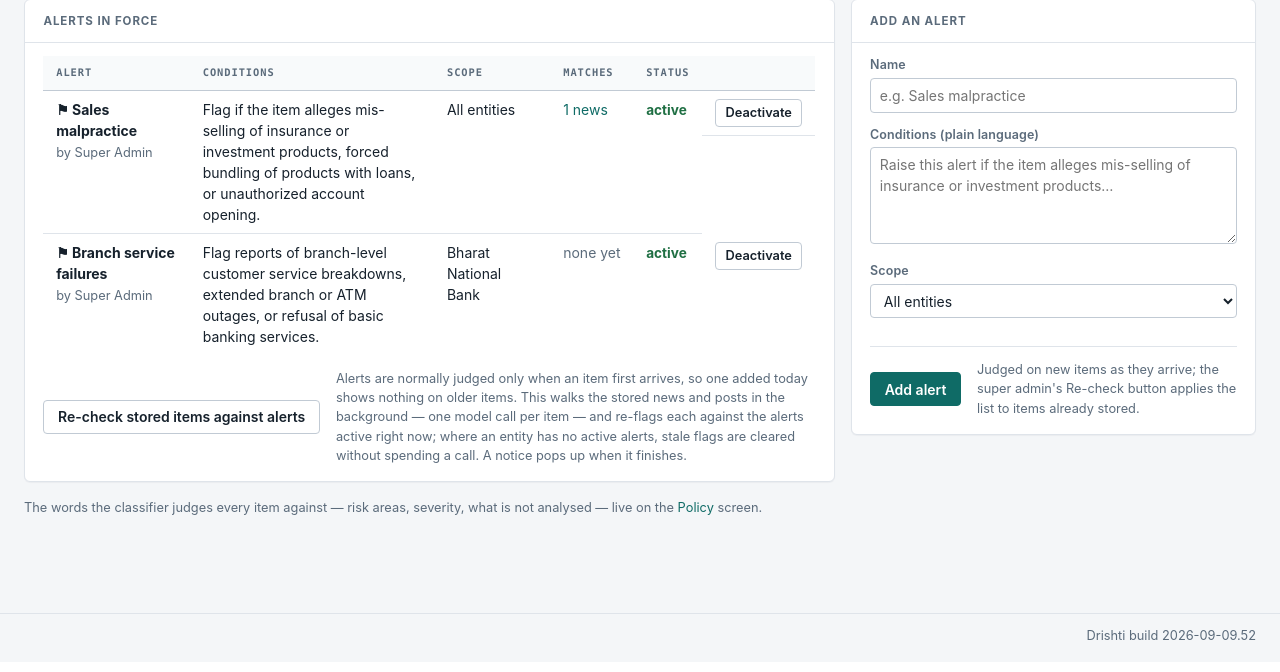
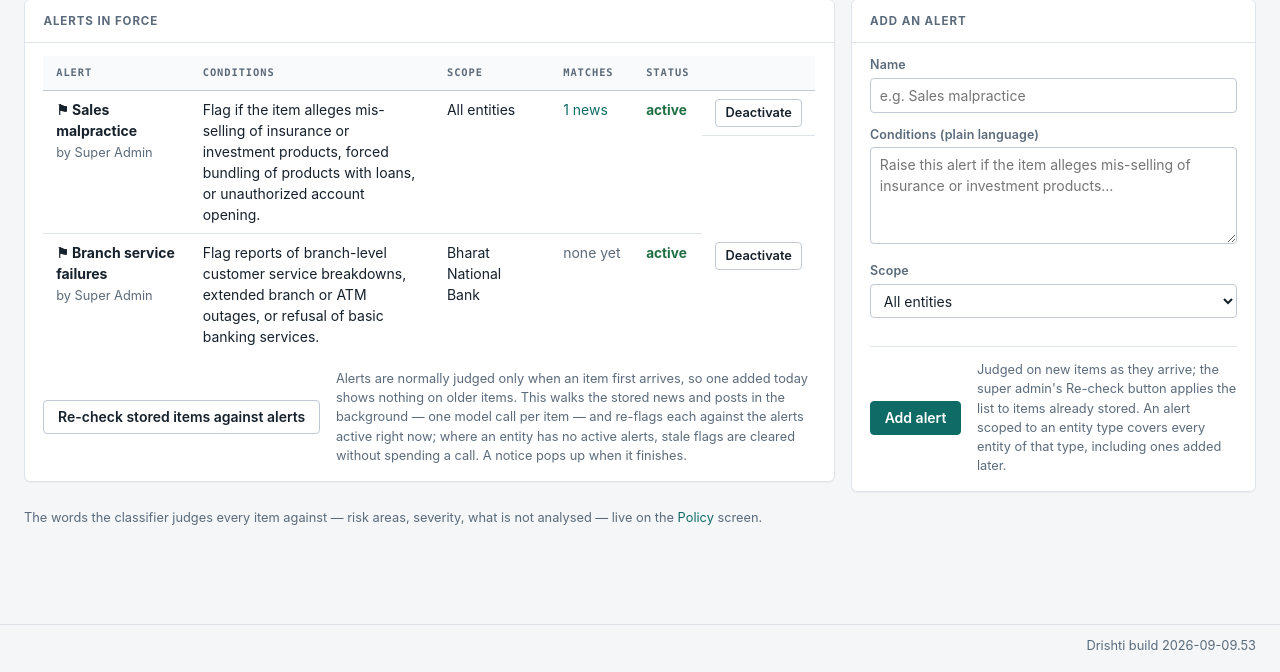
Before and after one commit to anuragbnohar/Suchak, a FastAPI app: page /alerts in a window 1280 px wide. Shown: the part 188-860 px from the top of the page. Before the commit the page ends 828 px from the top, so only its background shows below. Run offline with FastAPI, Linux system fonts and the light colour scheme; the visitor is signed in with stand-in values (Sample User, id 1); data comes from the database, SQL or seed files in the repository.

Commit message:
An alert can watch a whole entity type
Scope was all-or-one: this entity, or every entity there is. A supervisor
watching for coercive recovery wants it on every NBFC — not on one, and
not on the banks. The Add an alert form now offers each entity type the
roster actually holds, with the count it covers ("Every NBFC (3
entities)"), and a type-scoped alert covers entities of that type added
later without anyone remembering to go back.

Stored in a new nullable `factors.entity_kind`, added through the existing
migration list: an installed database gains the column and every alert
already in it keeps working, both columns NULL still meaning every entity.
active_factors() now matches an entity's own alerts, its kind's, and the
global ones; the Alerts screen shows a type in the Scope column and counts
a type-scoped alert only across the entities of that kind, so a stale flag
left on some other entity never inflates the figure. Scopes wider than one
entity stay the super admin's to create — a lead may not write a rule that
fires on another team's entities — and an unknown type is refused.

Co-Authored-By: Claude Opus 5 <noreply@anthropic.com>
Claude-Session: https://claude.ai/code/session_012Jfaecm5wbpqp6Q6ELhSuq

```diff
--- a/app/classify.py
+++ b/app/classify.py
@@ -325,11 +325,16 @@ def _gate(entity, title: str, source: str | None,
 
 
 def active_factors(db, entity_id: int) -> list:
+    """The alerts one entity is judged against: those aimed at it, those
+    aimed at its kind, and those aimed at everything."""
     return q(
         db,
-        "SELECT * FROM factors WHERE active = 1 AND (entity_id IS NULL OR entity_id = ?)"
+        "SELECT * FROM factors WHERE active = 1 AND ("
+        "     (entity_id IS NULL AND entity_kind IS NULL)"
+        "  OR entity_id = ?"
+        "  OR entity_kind = (SELECT kind FROM entities WHERE id = ?))"
         " ORDER BY entity_id IS NULL DESC, name",
-        (entity_id,),
+        (entity_id, entity_id),
     )
 
 
--- a/app/db.py
+++ b/app/db.py
@@ -123,7 +123,10 @@ CREATE INDEX IF NOT EXISTS idx_item_sources_item ON item_sources(item_id);
 
 CREATE TABLE IF NOT EXISTS factors (
     id         INTEGER PRIMARY KEY,
-    entity_id  INTEGER REFERENCES entities(id),   -- NULL = applies to all entities
+    -- Scope, widest last: a kind applies to every entity of that kind,
+    -- and both columns NULL applies to every entity there is.
+    entity_id  INTEGER REFERENCES entities(id),
+    entity_kind TEXT,
     name       TEXT NOT NULL,
     conditions TEXT NOT NULL,
     active     INTEGER NOT NULL DEFAULT 1,
@@ -237,6 +240,10 @@ MIGRATIONS = [
     # ruling (the classifier's list shows); '[]' = ruled not a grievance.
     ("items", "review_complaint_topics", "TEXT"),
     ("reviews", "complaint_topics", "TEXT NOT NULL DEFAULT '[]'"),
+    # An alert aimed at a class of entity rather than one of them or all
+    # of them: "every Urban Cooperative Bank". NULL alongside a NULL
+    # entity_id still means every entity, so existing alerts are unchanged.
+    ("factors", "entity_kind", "TEXT"),
 ]
 
 
--- a/app/main.py
+++ b/app/main.py
@@ -137,7 +137,7 @@ app.mount("/static", StaticFiles(directory=BASE_DIR / "static"), name="static")
 # debugging rounds -- the fix on GitHub, the report from an old copy on
 # disk -- so the running build identifies itself where a screenshot
 # always includes it. Bump on every user-visible change.
-APP_BUILD = "2026-09-09.52"
+APP_BUILD = "2026-09-09.53"
 
 # Templates load once, at startup, like the Python code. With live
 # reloading, extracting an update ZIP over a RUNNING app served new
@@ -2067,8 +2067,11 @@ def _alert_rows(db, user) -> list:
         rows = q(db, "SELECT f.*, e.name AS entity_name, u.display_name AS author"
                      " FROM factors f LEFT JOIN entities e ON e.id = f.entity_id"
                      " LEFT JOIN users u ON u.id = f.created_by"
-                     " WHERE f.entity_id IS NULL OR f.entity_id = ?"
-                     " ORDER BY f.entity_id IS NULL DESC, f.name", (user["entity_id"],))
+                     " WHERE (f.entity_id IS NULL AND f.entity_kind IS NULL)"
+                     "    OR f.entity_id = ?"
+                     "    OR f.entity_kind = (SELECT kind FROM entities WHERE id = ?)"
+                     " ORDER BY f.entity_id IS NULL DESC, f.name",
+                 (user["entity_id"], user["entity_id"]))
     # What each alert has actually caught, split by workstream, so the
     # list reads as a watch list rather than a rulebook. Counts are
     # scoped to what this viewer's links can open: the super admin sees
@@ -2102,15 +2105,19 @@ def _alert_rows(db, user) -> list:
             tally = news_n
         for n in names:
             tally[(it["entity_id"], n)] += 1
+    kind_of = {r["id"]: r["kind"] for r in q(db, "SELECT id, kind FROM entities")}
+
+    def counts(f, tally):
+        # each alert counts only where it actually applies, so the figure
+        # equals the list its link opens
+        return sum(v for (eid, n), v in tally.items() if n == f["name"] and (
+            eid == f["entity_id"] if f["entity_id"]
+            else kind_of.get(eid) == f["entity_kind"] if f["entity_kind"]
+            else True))
+
     for f in rows:
-        if f["entity_id"]:
-            f["news_matches"] = news_n.get((f["entity_id"], f["name"]), 0)
-            f["social_matches"] = social_n.get((f["entity_id"], f["name"]), 0)
-        else:
-            f["news_matches"] = sum(v for (_, n), v in news_n.items()
-                                    if n == f["name"])
-            f["social_matches"] = sum(v for (_, n), v in social_n.items()
-                                      if n == f["name"])
+        f["news_matches"] = counts(f, news_n)
+        f["social_matches"] = counts(f, social_n)
     return rows
 
 
@@ -2119,8 +2126,12 @@ def alerts_page(request: Request):
     db = connect()
     try:
         user = require_login(db, request)
+        # only kinds the roster actually holds: an alert aimed at a kind
+        # nobody supervises would be a rule that can never fire
+        kinds = q(db, "SELECT kind, COUNT(*) AS n FROM entities"
+                      " GROUP BY kind ORDER BY kind")
         return render(request, "alerts.html", user=user,
-                      factors=_alert_rows(db, user),
+                      factors=_alert_rows(db, user), kinds=kinds,
                       # the durable record of a walk: a 20-second pop-up
                       # is easy to miss at the end of an hour-long run, so
                       # the page itself says where the last one stands
@@ -2168,12 +2179,24 @@ async def alerts_add(request: Request):
         scope = form.get("scope", "entity")
         if not name or not conditions:
             raise HTTPException(400, "Alert name and conditions are required")
-        entity_id = None if (scope == "global" and user["role"] == "superadmin") \
-            else user["entity_id"]
-        if entity_id is None and user["role"] != "superadmin":
-            raise HTTPException(403, "Only the super admin creates global alerts")
-        x(db, "INSERT INTO factors (entity_id, name, conditions, created_by) VALUES (?,?,?,?)",
-          (entity_id, name, conditions, user["id"]))
+        # Scope, from the form: "entity" is the author's own; "global" is
+        # every entity; "kind:<name>" is every entity of that kind. The
+        # last two reach beyond the author's own team, so both are the
+        # super admin's to set -- a lead may not write a rule that fires
+        # on another team's entities.
+        entity_id, entity_kind = user["entity_id"], None
+        if scope == "global" or scope.startswith("kind:"):
+            if user["role"] != "superadmin":
+                raise HTTPException(
+                    403, "Only the super admin creates alerts beyond one entity")
+            entity_id = None
+            if scope.startswith("kind:"):
+                entity_kind = scope[5:]
+                if entity_kind not in taxonomy.ENTITY_KINDS:
+                    raise HTTPException(400, "Unknown entity type")
+        x(db, "INSERT INTO factors (entity_id, entity_kind, name, conditions,"
+              " created_by) VALUES (?,?,?,?,?)",
+          (entity_id, entity_kind, name, conditions, user["id"]))
     finally:
         db.close()
     return RedirectResponse("/alerts?msg=Alert+added", status_code=303)
--- a/app/templates/alerts.html
+++ b/app/templates/alerts.html
@@ -28,7 +28,9 @@
       <tr>
         <td><strong>⚑ {{ f.name }}</strong><br><span class="meta-dim small">by {{ f.author or '—' }}</span></td>
         <td class="conditions">{{ f.conditions }}</td>
-        <td>{{ f.entity_name or 'All entities' }}</td>
+        <td>{% if f.entity_name %}{{ f.entity_name }}
+            {%- elif f.entity_kind %}<span title="Every entity of this type">Every {{ f.entity_kind }}</span>
+            {%- else %}All entities{% endif %}</td>
         {# what the alert has caught so far, each figure opening the list
            behind it — the watch list saying whether the watch pays off #}
         <td class="factor-hits">
@@ -103,13 +105,20 @@
       <label>Scope
         <select name="scope">
           {% if user.entity_id %}<option value="entity">My entity only</option>{% endif %}
-          {% if user.role == 'superadmin' %}<option value="global">All entities</option>{% endif %}
+          {% if user.role == 'superadmin' %}
+          <option value="global">All entities</option>
+          {% for k in kinds %}
+          <option value="kind:{{ k.kind }}">Every {{ k.kind }} ({{ k.n }} entit{{ 'y' if k.n == 1 else 'ies' }})</option>
+          {% endfor %}
+          {% endif %}
         </select>
       </label>
       <div class="form-actions">
         <button type="submit" class="btn btn-primary">Add alert</button>
         <p class="meta-dim small">Judged on new items as they arrive; the super
-          admin's Re-check button applies the list to items already stored.</p>
+          admin's Re-check button applies the list to items already stored.
+          {% if user.role == 'superadmin' %}An alert scoped to an entity type
+          covers every entity of that type, including ones added later.{% endif %}</p>
       </div>
     </form>
   </section>
--- a/app/templates/help.html
+++ b/app/templates/help.html
@@ -353,6 +353,11 @@
       it covers, and whether it is switched on.
       {% if sees.alerts %}You can add one and switch any on or off.{% else %}Team
       leads and the super admin add and toggle them.{% endif %}</li>
+    <li><strong>Scope</strong> — an alert can cover one entity, every entity of a
+      type (every NBFC, every Urban Cooperative Bank), or every entity there is.
+      A type-scoped alert covers entities of that type added later too, without
+      anyone having to remember. Scopes beyond a single entity are the super
+      admin's to set, because they fire on other teams' entities.</li>
     <li><strong>Matches</strong> — what each alert has actually caught, news and
       social counted separately, each figure opening the list behind it. An alert
       reading <em>none yet</em> is either new, worded too narrowly, or genuinely
```
Also changed, not shown: README.md.
